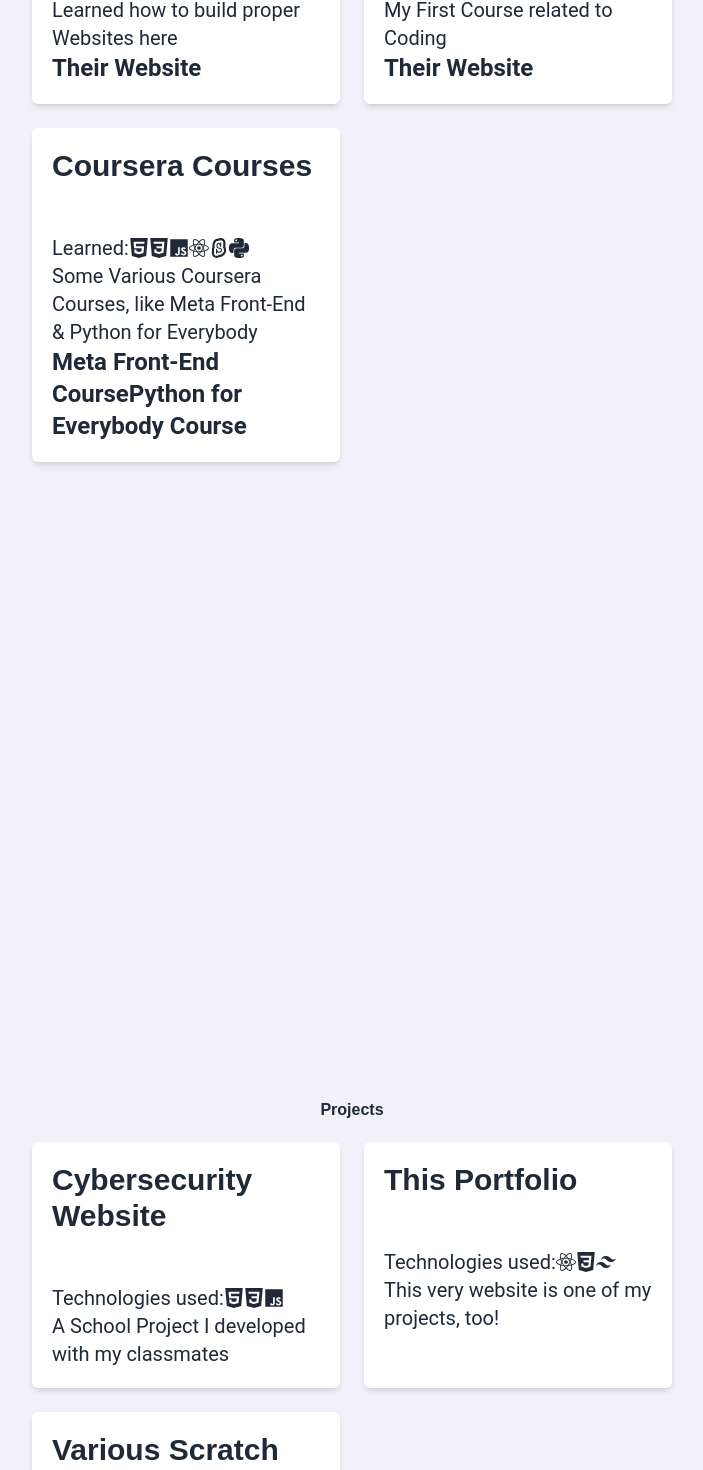
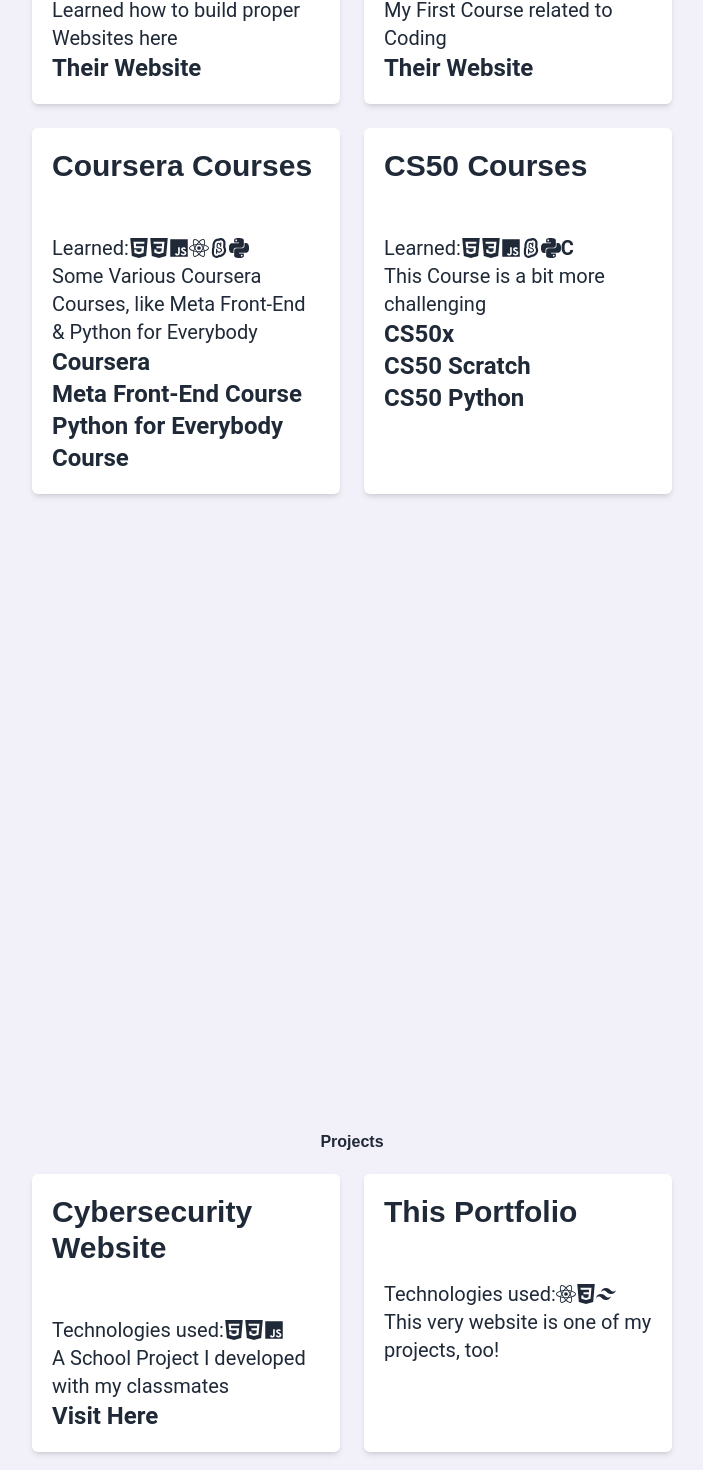
Before and after one commit to virakbothportfolio/virakbothportfolio.github.io, a React (Vite) app in the folder my-app/: page / in a window 1280 px wide. Shown: the part 2938-4408 px from the top of the page, without its empty margins (288-991 px from the left). Built offline with nearby package versions, Linux system fonts and the light colour scheme.

Commit message:
Added a few things

```diff
--- a/my-app/src/components/Projects.jsx
+++ b/my-app/src/components/Projects.jsx
@@ -17,6 +17,12 @@
                 Technologies used: <SiHtml5 /><SiCss3 /><FaJs />
               </p>
               <p className="text-xl">A School Project I developed with my classmates</p>
+              <a
+              href="https://bothsecurity.github.io"
+              className="font-bold text-b"
+              >
+              Visit Here
+              </a>
             </div>
             <div
               className="p-5 bg-white shadow-md rounded-md hover:shadow-xl hover:p-10 duration-500"
@@ -35,6 +41,12 @@
                 Technologies used: <SiScratch />
               </p>
               <p className="text-xl">Probably one of my first Coding Projects, Made during my study at <b>CS50S</b> & <b>Algorithmics</b></p>
+              <a
+              href="https://scratch.mit.edu/projects/787673812/"
+              className="font-bold text-b"
+              >
+              Solar System Clicker
+              </a>
             </div>
         </div>
       </div>
--- a/my-app/src/components/Schools.jsx
+++ b/my-app/src/components/Schools.jsx
@@ -38,16 +38,47 @@
             </p>
             <p className="text-xl">Some Various Coursera Courses, like Meta Front-End & Python for Everybody</p>
             <a
-              href="https://algorithmicschool.com"
+              href="https://coursera.org"
+              className="font-bold text-b"
+            >
+              Coursera
+            </a>
+            <a
+              href="https://www.coursera.org/professional-certificates/meta-front-end-developer"
               className="font-bold text-b"
             >
               Meta Front-End Course
             </a>
             <a
-              href="https://algorithmicschool.com"
+              href="https://www.coursera.org/specializations/python"
               className="font-bold text-b"
             >
               Python for Everybody Course
+            </a>
+          </div>
+          <div className="p-5 bg-white shadow-md rounded-md hover:shadow-xl hover:p-10 duration-500">
+            <h3 className="text-3xl font-bold mb-[50px]">CS50 Courses</h3>
+            <p className="text-xl flex items-center">
+              Learned: <SiHtml5 /><SiCss3 /><FaJs /><SiScratch /><SiPython /> <b>C</b>
+            </p>
+            <p className="text-xl">This Course is a bit more challenging</p>
+            <a
+              href="https://cs50.harvard.edu/x"
+              className="font-bold text-b"
+            >
+              CS50x
+            </a>
+            <a
+              href="https://cs50.harvard.edu/scratch"
+              className="font-bold text-b"
+            >
+              CS50 Scratch
+            </a>
+            <a
+              href="https://cs50.harvard.edu/python"
+              className="font-bold text-b"
+            >
+              CS50 Python
             </a>
           </div>
         </div>
--- a/my-app/src/styles/tailwind.css
+++ b/my-app/src/styles/tailwind.css
@@ -29,6 +29,7 @@
     @apply text-blue-500;
     @apply underline;
     @apply hover:text-blue-600;
+    @apply block;
   }
 
   .certificate-i {
```
